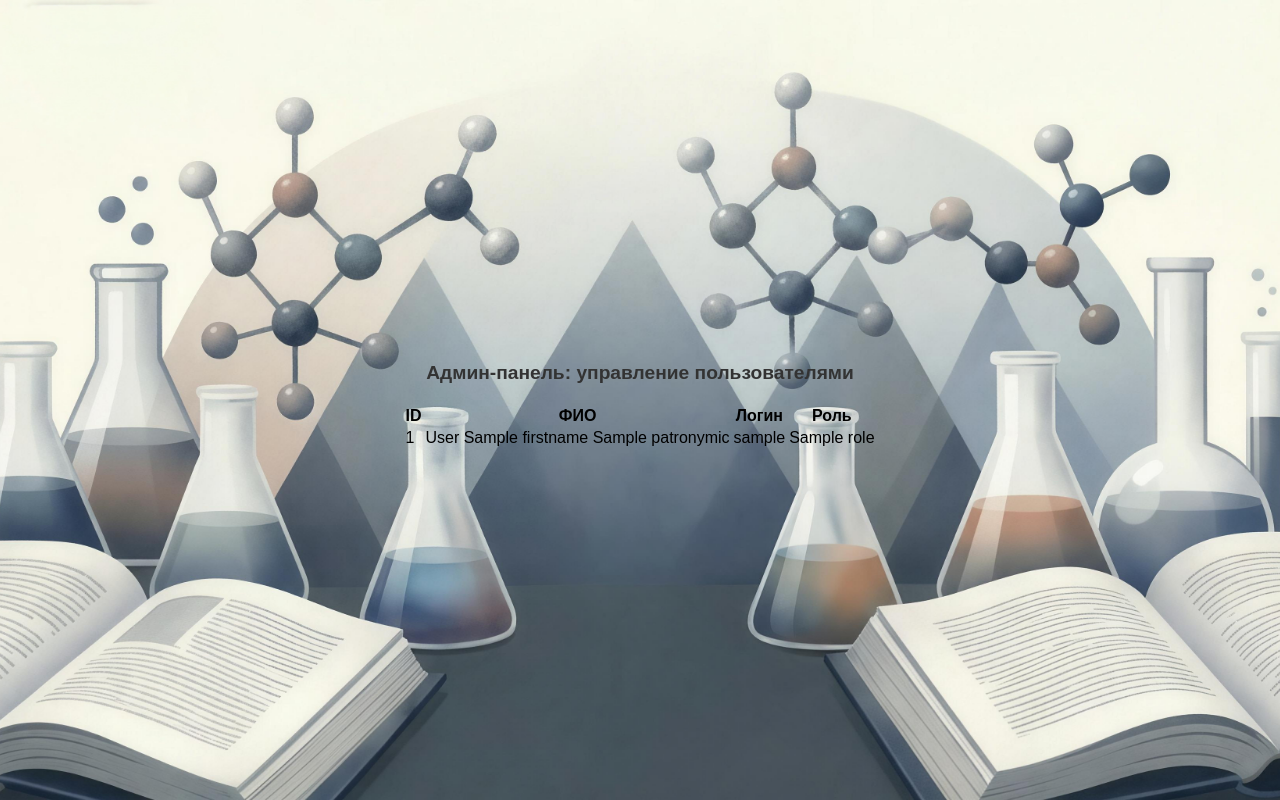
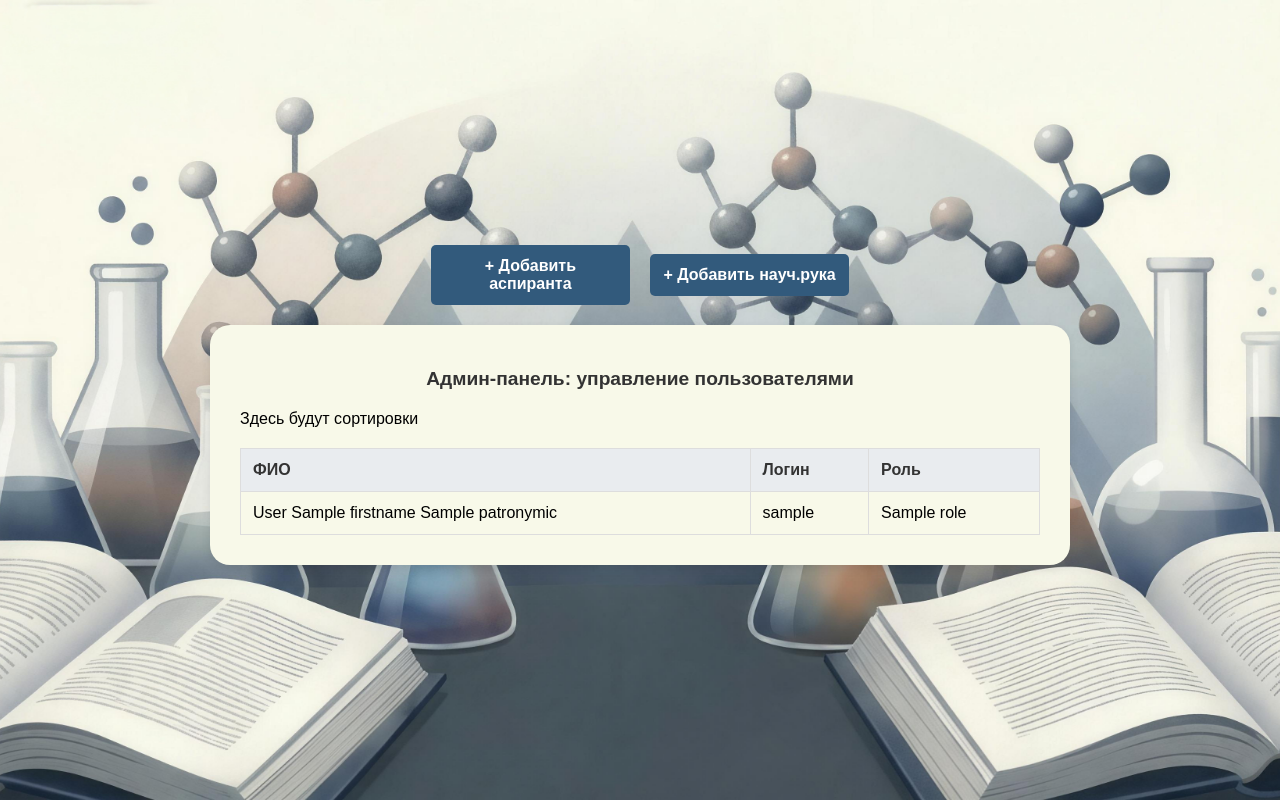
Before and after one commit to Bogdan-Taran/practical-programming-on-server-side, a PHP site: template views/site/admin_panel.php in a window 1280 px wide. Run offline with PHP 8.4, Linux system fonts and the light colour scheme; the template is opened without the code that fills it: most values are stand-ins (such as "Sample title", 1, 10 or a date in 2020).

Commit message:
stylized form in admin panel

```diff
--- a/public/css/style_admin_panel.css
+++ b/public/css/style_admin_panel.css
@@ -0,0 +1,60 @@
+
+
+.main-container-admin{
+    display: flex;
+    flex-direction: column;
+    align-items: center;
+    width: 100%;
+}
+.admin-panel-container {
+    background: rgb(248, 249, 233);
+    padding: 30px;
+    border-radius: 20px;
+    width: 100%;
+    max-width: 800px;
+    margin-top: 20px;
+    box-shadow: 0 4px 10px rgba(0,0,0,0.1);
+}
+
+/* Стили для таблицы */
+table {
+    width: 100%;
+    border-collapse: collapse;
+    margin-top: 20px;
+}
+
+th, td {
+    border: 1px solid #ddd;
+    padding: 12px;
+    text-align: left;
+}
+
+th {
+    background-color: #e9ecef;
+    font-weight: bold;
+    color: #333;
+}
+
+tbody tr:nth-child(even) {
+    background-color: #f9f9f9;
+}
+
+tbody tr:hover {
+    background-color: #f1f1f1;
+    cursor: pointer;
+}
+
+h1 {
+    text-align: center;
+}
+
+.add-user-container{
+    display: flex;
+    flex-direction: row;
+    justify-content: center;
+    align-items: center;
+    gap: 20px;
+}
+.add-user-button{
+
+}
--- a/public/css/style_main.css
+++ b/public/css/style_main.css
@@ -33,8 +33,8 @@ nav a:hover {
 main {
     flex-grow: 1;
     display: flex;
-    justify-content: center;
-    align-items: center;
+    justify-content: start;
+    align-items: start;
     padding: 20px;
     box-sizing: border-box;
 }
--- a/views/site/admin_panel.php
+++ b/views/site/admin_panel.php
@@ -6,16 +6,21 @@
           content="width=device-width, user-scalable=no, initial-scale=1.0, maximum-scale=1.0, minimum-scale=1.0">
     <meta http-equiv="X-UA-Compatible" content="ie=edge">
     <link rel="stylesheet" href="/css/style_general.css">
+    <link rel="stylesheet" href="/css/style_admin_panel.css">
     <title>Decan</title>
 </head>
 <body>
-<main>
-    <div class="container-admin">
+<main class="main-container-admin">
+    <div class="add-user-container">
+    <button class="add-user-button">+ Добавить аспиранта</button>
+    <button class="add-user-button">+ Добавить науч.рука</button>
+    </div>
+<div class="admin-panel-container">
     <h1>Админ-панель: управление пользователями</h1>
+    <p>Здесь будут сортировки</p>
     <table>
         <thead>
         <tr>
-            <th>ID</th>
             <th>ФИО</th>
             <th>Логин</th>
             <th>Роль</th>
@@ -24,7 +29,6 @@
         <tbody>
         <?php foreach ($users as $user): ?>
             <tr>
-                <td><?= $user->user_id ?></td>
                 <td><?= $user->lastname ?> <?= $user->firstname ?> <?= $user->patronymic ?></td>
                 <td><?= $user->login ?></td>
                 <td><?= $user->role->role_name ?></td>
@@ -32,7 +36,7 @@
         <?php endforeach; ?>
         </tbody>
     </table>
-    </div>
+</div>
 </main>
 </body>
 </html>
```
